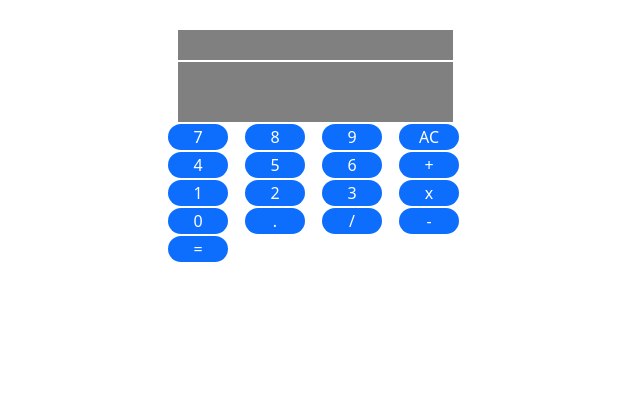
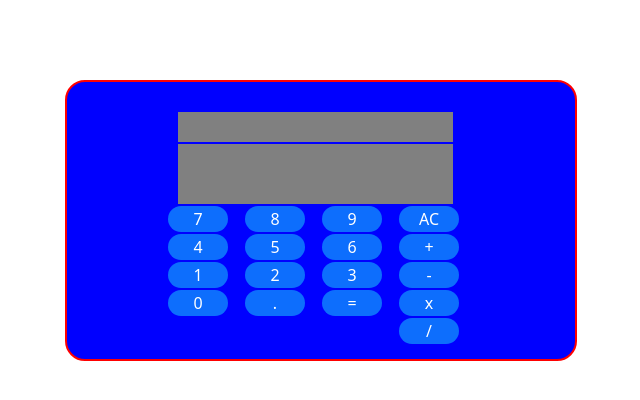
Before and after one commit to Agu891/challengecalculadoranucba, a plain HTML site: page index.html in a window 1280 px wide. Shown: the whole page, without its empty margins (319-959 px from the left). Drawn offline with nearby package versions, Linux system fonts and the light colour scheme; a web font is replaced by a local one.

Commit message:
cambios en estilo

```diff
--- a/index.css
+++ b/index.css
@@ -1,5 +1,21 @@
 @import url('https://fonts.googleapis.com/css2?family=Caveat:wght@600&family=Hurricane&family=Lobster&family=Montserrat:ital,wght@0,100;0,200;0,300;0,400;0,500;0,600;0,700;0,800;0,900;1,100;1,200;1,300;1,400;1,500;1,600;1,700;1,800;1,900&family=Permanent+Marker&display=swap');
 
+
+#cuerpo {
+
+    display: flex;
+    align-self: center;
+    justify-content: center;
+    background-color: blue;
+    border: 2px solid red;
+    margin-left: 30%;
+    margin-right: 30%;
+    padding-bottom: 15px;
+    border-radius: 20px;
+    padding-left: 5px;
+    padding-right: 5px;
+    margin-top: 10vh;
+}
 #botonesbox {
     display: grid;
      grid-template-columns:  repeat(4,75px);
@@ -20,7 +36,16 @@
     border-radius: 100px;
 
 }
+#botonesbox .btnequal {
+    display:grid;
+    grid-area: 6/3;
 
+}
+#botonesbox .btndiv {
+    display: grid;
+    grid-area: 7/4
+
+}
 
 #resultado2 {
     display: grid;
--- a/index.html
+++ b/index.html
@@ -9,7 +9,7 @@
 
 </head>
 <body>
-
+    <div id="cuerpo">
         <div id="botonesbox">
 
            <span id="resultado2"></span>
@@ -26,18 +26,20 @@
             <button type="button" class="btnNum btn-primary"  value= 1 >1</button>
             <button type="button" class="btnNum btn-primary"  value= 2 >2</button>
             <button type="button" class="btnNum btn-primary"  value= 3 >3</button>
-        <button type="button" class="btnOperator btn-primary" value = "*"   onclick={setTimeout(operadorinput,2)}  </button>x</button>
+            <button type="button" class="btnOperator btn-primary" value= "-" onclick={setTimeout(operadorinput,2)}>-</button>
             <button type="button" class="btnNum btn-primary" value = 0 >0</button>
             <button type="button" class="btnNum btn-primary"value = ".">.</button>
-        <button type="button" class="btnOperator btn-primary" value="/" onclick={setTimeout(operadorinput,2)}>/</button>
-        <button type="button" class="btnOperator btn-primary" value= "-" onclick={setTimeout(operadorinput,2)}>-</button>
-        <button type="button" class="btn= btn-primary" value="=" onclick={setTimeout(igual,3)}>=</button>
+            <button type="button" class="btnOperator btn-primary" value = "*"   onclick={setTimeout(operadorinput,2)}  </button>x</button>
+            <button type="button" class="btnOperator btndiv btn-primary" value="/" onclick={setTimeout(operadorinput,2)}>/</button>
+            <button type="button" class="btnequal btn-primary" value="=" onclick={setTimeout(igual,3)}>=</button>
+
+
 
        <!--  -->
 
 
     </div>
-
+</div>
     <script src="https://cdn.jsdelivr.net/npm/bootstrap@5.1.3/dist/js/bootstrap.bundle.min.js" integrity="sha384-ka7Sk0Gln4gmtz2MlQnikT1wXgYsOg+OMhuP+IlRH9sENBO0LRn5q+8nbTov4+1p" crossorigin="anonymous"></script>
     <script src="https://cdn.jsdelivr.net/npm/@popperjs/core@2.10.2/dist/umd/popper.min.js" integrity="sha384-7+zCNj/IqJ95wo16oMtfsKbZ9ccEh31eOz1HGyDuCQ6wgnyJNSYdrPa03rtR1zdB" crossorigin="anonymous"></script>
     <script src="https://cdn.jsdelivr.net/npm/bootstrap@5.1.3/dist/js/bootstrap.min.js" integrity="sha384-QJHtvGhmr9XOIpI6YVutG+2QOK9T+ZnN4kzFN1RtK3zEFEIsxhlmWl5/YESvpZ13" crossorigin="anonymous"></script>
```
Lines whose indentation alone changed are shown as unchanged.
